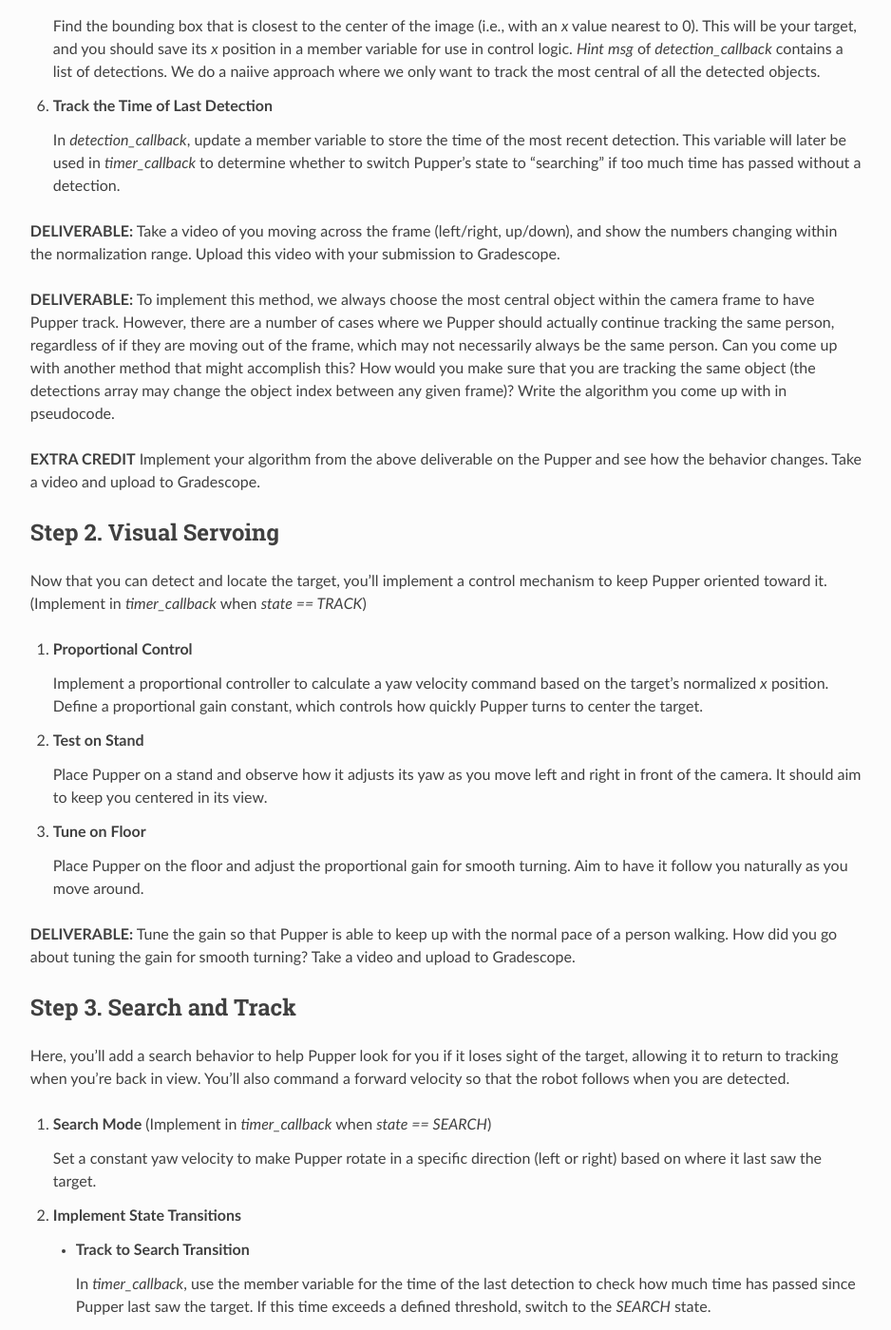
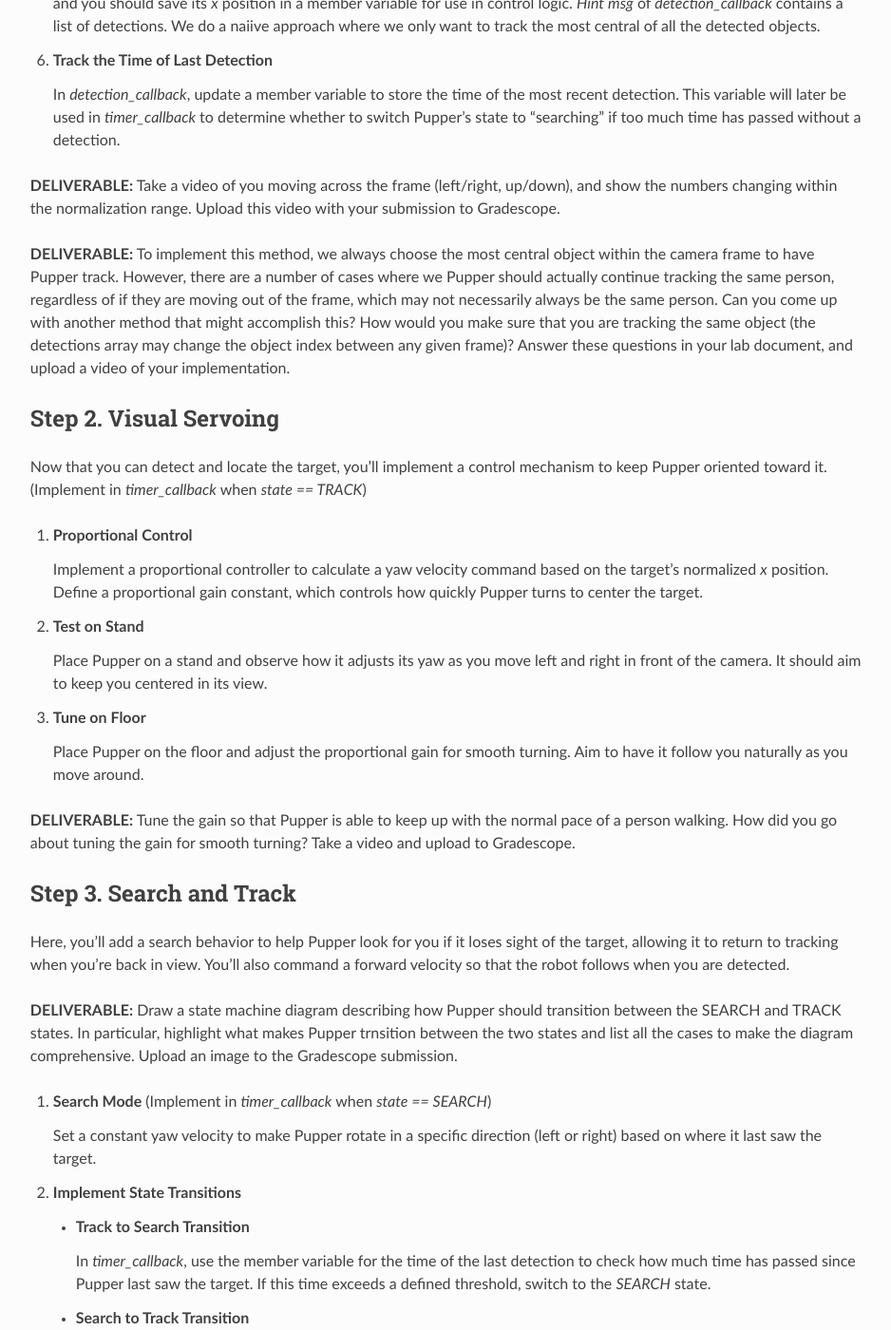
Before and after one commit to cs123-stanford/cs123-stanford, a Sphinx documentation site: the page built from docs/schedule/labs/spring-25/lab-6.rst, in a window 1280 px wide and 1400 px high, scrolled down 4225 px. Shown: the whole window at 95% size, without its empty margins (320-1258 px from the left). Built offline with Sphinx 7.4.7 and the Read the Docs theme 3.1.0, drawn with Linux system fonts in a browser that asks for light colours; some of the changed text lies outside the part shown.

Commit message:
Update lab-6.rst

```diff
--- a/docs/schedule/labs/spring-25/lab-6.rst
+++ b/docs/schedule/labs/spring-25/lab-6.rst
@@ -18,8 +18,7 @@
 
 1. **Prepare the Environment**
 
-   Download the `the image <https://drive.google.com/file/d/1Zp5iIhjWvLM06CZOQXeZ1I0SiMEy3qEF/view>`_ on your local machine. Then download `balenaEtcher <https://etcher.balena.io/>`_. Use this to flash the new image onto your Pupper's USB by connecting it to your computer (select the flash from file option and select the corresponding Samsung drive).
-
+   Your Puppers have been reflashed with a new OS for the AI labs. This was done following the documentation `here <https://pupper-v3-documentation.readthedocs.io/en/latest/guide/software_installation.html>`_.
 
 2. **Run Foxglove**
 
@@ -109,9 +108,7 @@
 
 **DELIVERABLE:** Take a video of you moving across the frame (left/right, up/down), and show the numbers changing within the normalization range. Upload this video with your submission to Gradescope.
 
-**DELIVERABLE:** To implement this method, we always choose the most central object within the camera frame to have Pupper track. However, there are a number of cases where we Pupper should actually continue tracking the same person, regardless of if they are moving out of the frame, which may not necessarily always be the same person. Can you come up with another method that might accomplish this? How would you make sure that you are tracking the same object (the detections array may change the object index between any given frame)? Write the algorithm you come up with in pseudocode.
-
-**EXTRA CREDIT** Implement your algorithm from the above deliverable on the Pupper and see how the behavior changes. Take a video and upload to Gradescope.
+**DELIVERABLE:** To implement this method, we always choose the most central object within the camera frame to have Pupper track. However, there are a number of cases where we Pupper should actually continue tracking the same person, regardless of if they are moving out of the frame, which may not necessarily always be the same person. Can you come up with another method that might accomplish this? How would you make sure that you are tracking the same object (the detections array may change the object index between any given frame)? Answer these questions in your lab document, and upload a video of your implementation.
 
 Step 2. Visual Servoing
 ^^^^^^^^^^^^^^^^^^^^^^^^^^^^^^^^^^^^^^^^^^^^^^^^
@@ -136,6 +133,8 @@
 ^^^^^^^^^^^^^^^^^^^^^^^^^^^^^^^^^^^^^^^^^^^^^
 
 Here, you’ll add a search behavior to help Pupper look for you if it loses sight of the target, allowing it to return to tracking when you’re back in view. You'll also command a forward velocity so that the robot follows when you are detected.
+
+**DELIVERABLE:** Draw a state machine diagram describing how Pupper should transition between the SEARCH and TRACK states. In particular, highlight what makes Pupper trnsition between the two states and list all the cases to make the diagram comprehensive. Upload an image to the Gradescope submission.
 
 1. **Search Mode** (Implement in `timer_callback` when `state == SEARCH`)
 
```
